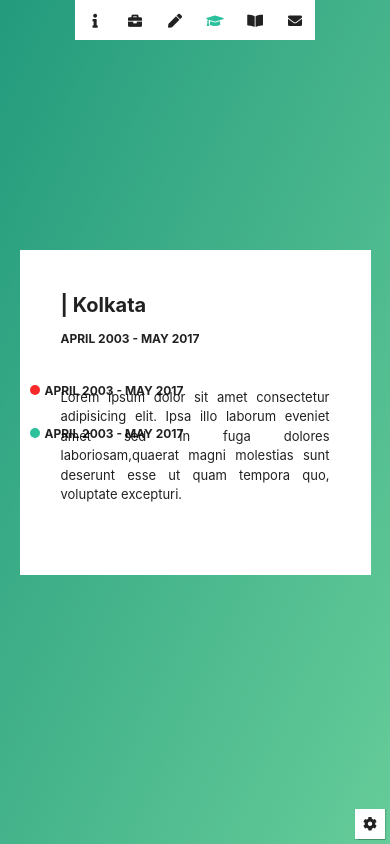
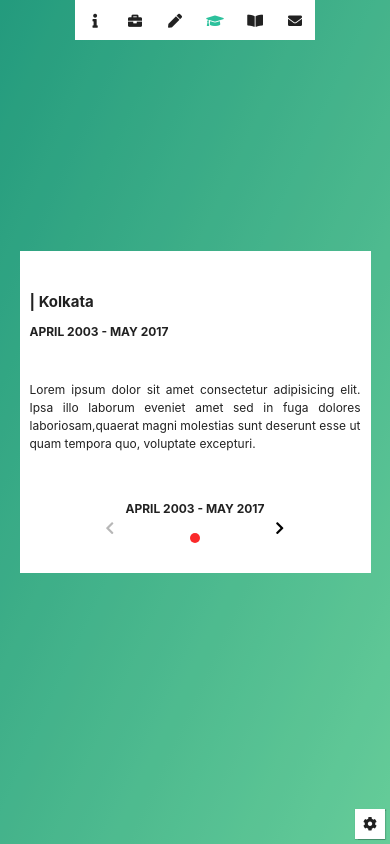
Before and after one commit to vatsal-kandoi/v1, an Angular app: page /educations in a window 390 px wide. Built offline with nearby package versions, Linux system fonts and the light colour scheme.

Commit message:
Added projects responsive

```diff
--- a/src/app/educations/education/education.component.ts
+++ b/src/app/educations/education/education.component.ts
@@ -3,7 +3,7 @@ import { Component, OnInit, Input } from '@angular/core';
 @Component({
   selector: 'app-education',
   template: `
-  <div class="col l7 offset-l4 m8 offset-m2 s10 offset-s1 exp">
+  <div class="col l7 offset-l4 m7 offset-m4 s12 exp">
     <div class="company">{{ education.school }} | {{ education.place }}</div>
     <div class="date">{{ education.date }}</div>
     <div class="description">{{ education.description }}</div>
@@ -32,6 +32,25 @@ import { Component, OnInit, Input } from '@angular/core';
     .exp{
         margin:20px;
     }
+    @media only screen and (max-width:600px){
+      .exp{
+        padding-bottom:100px;
+      }
+    }
+    @media only screen and (max-width:500px){
+      .exp{
+        padding-bottom:50px;
+      }
+      .company{
+        font-size:15px;
+      }
+      .date{
+        font-size:12px;
+      }
+      .description{
+        font-size:12px;
+      }
+    }
     `
   ]
 })
--- a/src/app/educations/educations.component.css
+++ b/src/app/educations/educations.component.css
@@ -4,12 +4,51 @@
 .dark-navigator{
     color: white;
 }
+
 .nav-circles{
     position: absolute;
-    top:calc(50% - 30px);
+    top:calc(50% - 50px);
+    height: 100px;
     left: 10px;
     display: flex;
     flex-direction: column;
+    overflow: hidden;
+}
+.prev{
+    width:30px;
+    height:30px;
+    outline: none;
+    border:none;
+    background-color: inherit;
+    z-index: 1;
+    position: absolute;
+    top:calc(50% - 80px);
+    left:20px;
+    cursor: pointer;
+}
+.dark-prev{
+    color:#2cc12c
+}
+.next{
+    width:30px;
+    height:30px;
+    outline: none;
+    border:none;
+    background-color: inherit;
+    z-index: 1;
+    position: absolute;
+    top:calc(50% + 60px);
+    left:20px;
+    cursor: pointer;
+}
+.dark-next{
+    color:#2cc12c
+}
+.prev:hover{
+    color:#FA292A;
+}
+.next:hover{
+    color:#FA292A;
 }
 .circle{
     width:10px;
@@ -43,3 +82,34 @@
 .active{
     background-color: #FA292A;
 }
+@media only screen and (max-width:600px){
+    .nav-circles{
+        flex-direction: row;
+        top:calc(100% - 80px);
+        height: 80px;
+        width:200px;
+        left:calc(50% - 100px);
+    }
+    .item{
+        flex-direction: column-reverse;
+    }
+    .prev{
+        transform: rotate(-90deg);
+        position: absolute;
+        top:calc(100% - 40px);
+        left:calc(50% - 100px);
+        cursor: pointer;
+    }
+    .next{
+        transform: rotate(-90deg);
+        position: absolute;
+        top:calc(100% - 40px);
+        left:calc(50% + 90px);
+        cursor: pointer;
+    }
+}
+@media only screen and (max-width:400px){
+    .next{
+        left:calc(50% + 70px)
+    }
+}
--- a/src/app/educations/educations.component.ts
+++ b/src/app/educations/educations.component.ts
@@ -9,11 +9,15 @@ import { DarkmodeService } from '../shared/darkmode.service';
       <div class="row">
         <app-education [education]="currentDisplay"></app-education>
       </div>
+      <button [disabled]="current === 0" class="prev" [ngClass]="{'dark-prev':darkMode}"
+      (click)="prev()"><i class="fas fa-chevron-up"></i></button>
+      <button [disabled]="current === educations.length - 1" class="next" [ngClass]="{'dark-next':darkMode}"
+      (click)="next()"><i class="fas fa-chevron-down"></i></button>
       <div class="nav-circles">
-        <div class="item" *ngFor="let education of educations">
-          <div class="circle" [ngClass]="{active: education === currentDisplay,
-            'dark-circle':darkMode }" (click)="onNavChange(education)"></div>
-          <div class="date">{{ education.date }}</div>
+        <div class="item">
+          <div class="circle" [ngClass]="{'active': inViewEducation === currentDisplay,
+            'dark-circle':darkMode }" (click)="onNavChange()"></div>
+          <div class="date">{{ inViewEducation.date }}</div>
         </div>
       </div>
     </div>
@@ -38,8 +42,10 @@ export class EducationsComponent implements OnInit, OnDestroy {
     magni molestias sunt deserunt esse ut quam tempora quo, voluptate excepturi.`
   }];
   currentDisplay: { name: string, place: string, date: string, description: string };
+  inViewEducation: { name: string, place: string, date: string, description: string };
   darkMode: boolean;
   subscription: any;
+  current: number;
   constructor(private darkModeService: DarkmodeService) {
     this.darkMode = darkModeService.getMode();
     this.subscription = darkModeService.modeChange.subscribe((value) => {
@@ -53,9 +59,26 @@ export class EducationsComponent implements OnInit, OnDestroy {
 
   ngOnInit() {
     this.currentDisplay = this.educations[0];
+    this.inViewEducation = this.educations[0];
+    this.current = 0;
   }
-  onNavChange(data: { name: string, place: string, date: string, description: string }) {
-    this.currentDisplay = data;
+  onNavChange() {
+    this.currentDisplay = this.educations[this.current];
   }
+  next() {
+    if (this.current + 1 > this.educations.length) {
 
+    } else {
+      this.current = this.current + 1;
+      this.inViewEducation = this.educations[this.current];
+    }
+  }
+  prev() {
+    if (this.current - 1 < 0) {
+
+    } else {
+      this.current = this.current - 1;
+      this.inViewEducation = this.educations[this.current];
+    }
+  }
 }
--- a/src/app/experiences/experiences.component.ts
+++ b/src/app/experiences/experiences.component.ts
@@ -1,6 +1,5 @@
 import { Component, OnInit, Output, EventEmitter, OnDestroy } from '@angular/core';
 import { DarkmodeService } from '../shared/darkmode.service';
-import { currentId } from 'async_hooks';
 
 @Component({
   selector: 'app-experiences',
--- a/src/app/projects/project/project.component.ts
+++ b/src/app/projects/project/project.component.ts
@@ -31,6 +31,25 @@ import { Component, OnInit, Input } from '@angular/core';
   .exp{
       margin:20px;
   }
+  @media only screen and (max-width:600px){
+    .exp{
+      padding-bottom:100px;
+    }
+  }
+  @media only screen and (max-width:500px){
+    .exp{
+      padding-bottom:50px;
+    }
+    .company{
+      font-size:15px;
+    }
+    .date{
+      font-size:12px;
+    }
+    .description{
+      font-size:12px;
+    }
+  }
   `]
 })
 export class ProjectComponent implements OnInit {
--- a/src/app/projects/projects.component.css
+++ b/src/app/projects/projects.component.css
@@ -25,15 +25,51 @@
 .next:hover{
     color:#FA292A;
 }
+
 .nav-circles{
     position: absolute;
-    height:100px;
     top:calc(50% - 50px);
+    height: 100px;
     left: 10px;
     display: flex;
     flex-direction: column;
-    justify-content: center;
     overflow: hidden;
+}
+.prev{
+    width:30px;
+    height:30px;
+    outline: none;
+    border:none;
+    background-color: inherit;
+    z-index: 1;
+    position: absolute;
+    top:calc(50% - 80px);
+    left:20px;
+    cursor: pointer;
+}
+.dark-prev{
+    color:#2cc12c
+}
+.next{
+    width:30px;
+    height:30px;
+    outline: none;
+    border:none;
+    background-color: inherit;
+    z-index: 1;
+    position: absolute;
+    top:calc(50% + 60px);
+    left:20px;
+    cursor: pointer;
+}
+.dark-next{
+    color:#2cc12c
+}
+.prev:hover{
+    color:#FA292A;
+}
+.next:hover{
+    color:#FA292A;
 }
 .circle{
     width:10px;
@@ -68,3 +104,34 @@
 .circle:hover{
     background-color: #FA292A;
 }
+@media only screen and (max-width:600px){
+    .nav-circles{
+        flex-direction: row;
+        top:calc(100% - 80px);
+        height: 80px;
+        width:200px;
+        left:calc(50% - 100px);
+    }
+    .item{
+        flex-direction: column-reverse;
+    }
+    .prev{
+        transform: rotate(-90deg);
+        position: absolute;
+        top:calc(100% - 40px);
+        left:calc(50% - 100px);
+        cursor: pointer;
+    }
+    .next{
+        transform: rotate(-90deg);
+        position: absolute;
+        top:calc(100% - 40px);
+        left:calc(50% + 90px);
+        cursor: pointer;
+    }
+}
+@media only screen and (max-width:400px){
+    .next{
+        left:calc(50% + 70px)
+    }
+}
--- a/src/app/projects/projects.component.ts
+++ b/src/app/projects/projects.component.ts
@@ -9,13 +9,15 @@ import { DarkmodeService } from '../shared/darkmode.service';
       <div class="row">
         <app-project [project]="currentDisplay"></app-project>
       </div>
-      <div class="prev"><i class="fas fa-chevron-up"></i></div>
-      <div class="next"><i class="fas fa-chevron-down"></i></div>
+      <button [disabled]="current === 0" class="prev" [ngClass]="{'dark-prev':darkMode}"
+      (click)="prev()"><i class="fas fa-chevron-up"></i></button>
+      <button [disabled]="current === projects.length - 1" class="next" [ngClass]="{'dark-next':darkMode}"
+      (click)="next()"><i class="fas fa-chevron-down"></i></button>
       <div class="nav-circles">
-        <div class="item" *ngFor="let project of projects">
-        <div class="circle"  [ngClass]="{active: project === currentDisplay,
-          'dark-circle':darkMode }" (click)="onNavChange(project)" ></div>
-        <div class="date">{{ project.tech }}</div></div>
+        <div class="item">
+        <div class="circle"  [ngClass]="{'active': inViewProject === currentDisplay,
+          'dark-circle':darkMode }" (click)="onNavChange()" ></div>
+        <div class="date">{{ inViewProject.tech }}</div></div>
       </div>
     </div>
   </div>
@@ -34,6 +36,8 @@ export class ProjectsComponent implements OnInit, OnDestroy {
   }];
 
   currentDisplay: { name: string, tech: string, org: string, date: string, description: string };
+  inViewProject: { name: string, tech: string, org: string, date: string, description: string };
+  current: number;
   darkMode: boolean;
   subscription: any;
   constructor(private darkModeService: DarkmodeService) {
@@ -46,11 +50,28 @@ export class ProjectsComponent implements OnInit, OnDestroy {
   ngOnDestroy() {
     this.subscription.unsubscribe();
   }
-
   ngOnInit() {
     this.currentDisplay = this.projects[0];
+    this.inViewProject = this.projects[0];
+    this.current = 0;
   }
-  onNavChange(data: { name: string, tech: string, org: string, date: string, description: string }) {
-    this.currentDisplay = data;
+  onNavChange() {
+    this.currentDisplay = this.projects[this.current];
+  }
+  next() {
+    if (this.current + 1 > this.projects.length) {
+
+    } else {
+      this.current = this.current + 1;
+      this.inViewProject = this.projects[this.current];
+    }
+  }
+  prev() {
+    if (this.current - 1 < 0) {
+
+    } else {
+      this.current = this.current - 1;
+      this.inViewProject = this.projects[this.current];
+    }
   }
 }
```
